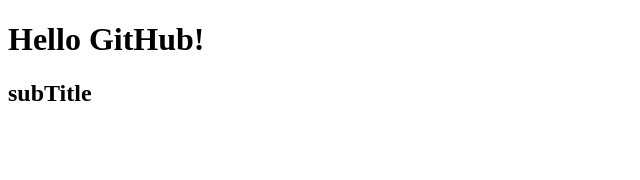
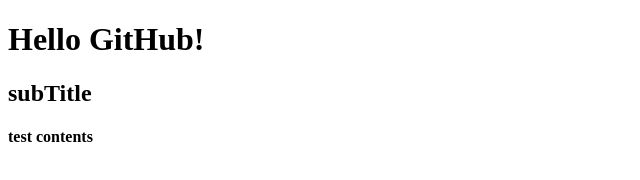
Before and after one commit to imhtk/github_test, a plain HTML site: page index.html in a window 1280 px wide. Shown: the whole page, without its empty margins (0-640 px from the left). Drawn offline with Linux system fonts and the light colour scheme.

Commit message:
[update] h4 add

```diff
--- a/index.html
+++ b/index.html
@@ -11,6 +11,7 @@
 <body>
     <h1>Hello GitHub!</h1>
     <h2>subTitle</h2>
+    <h4>test contents</h4>
 </body>
 
 </html>
```
